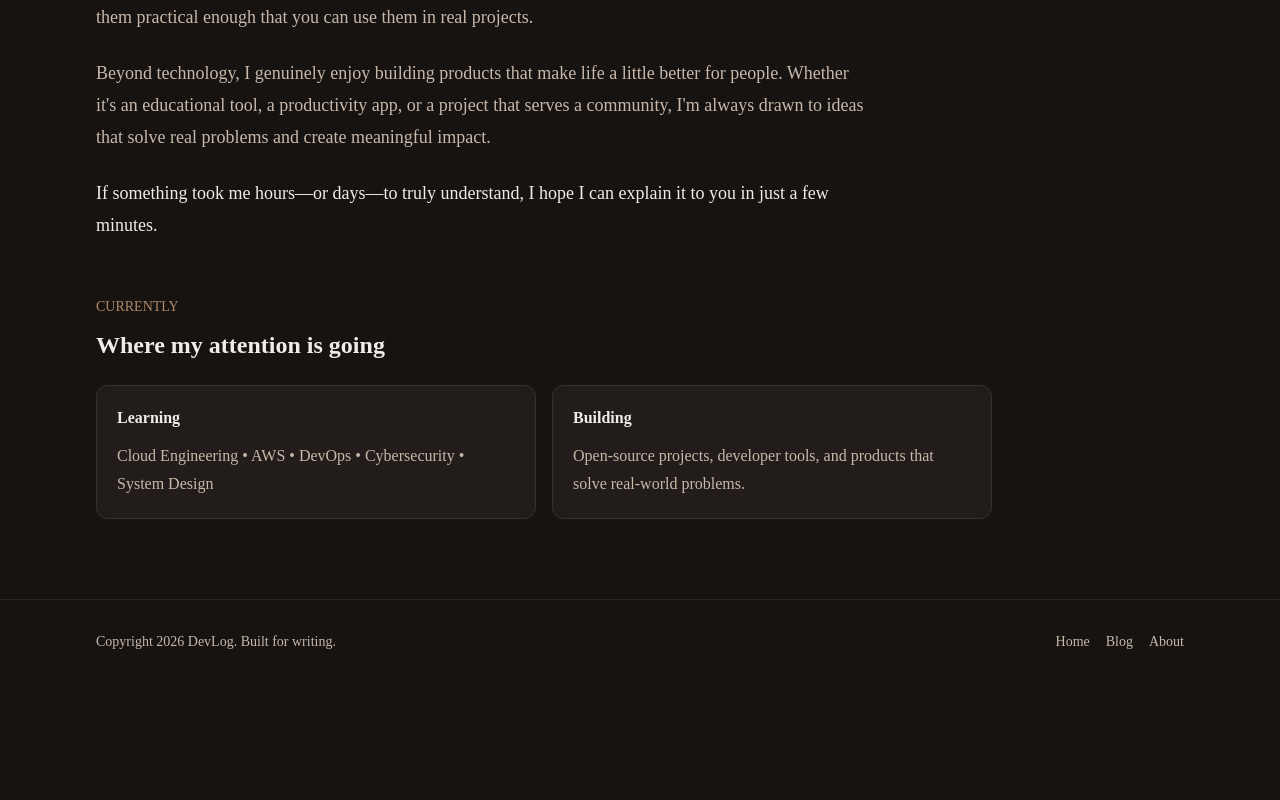
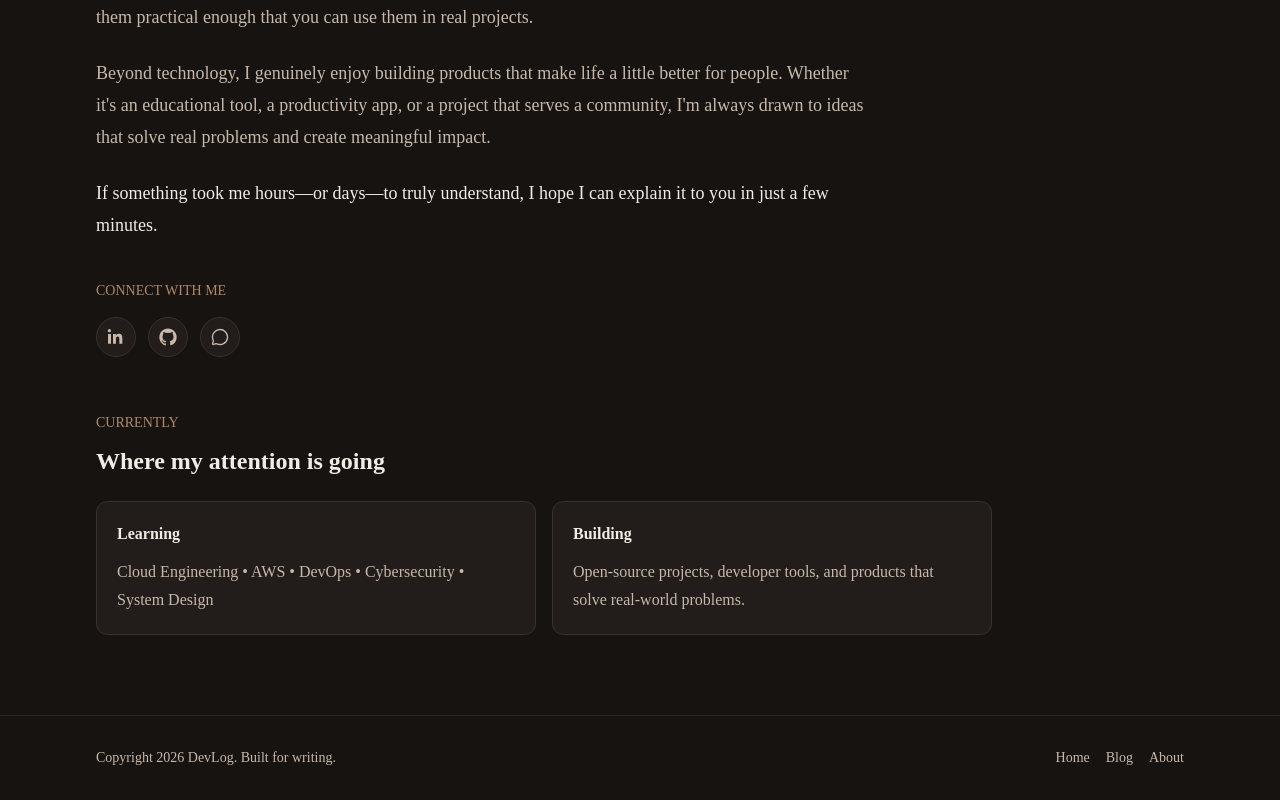
Before and after one commit to IftekharPriyo/personal-blog-site-frontend, a Next.js app: page /about in a window 1280 px wide. Shown: the part 658-1458 px from the top of the page. Before the commit the page ends 1342 px from the top, so only its background shows below. Built offline with nearby package versions, Linux system fonts and the light colour scheme; no server answers.

Commit message:
feat: seo and socials

```diff
--- a/src/app/about/page.tsx
+++ b/src/app/about/page.tsx
@@ -1,4 +1,5 @@
 import type { Metadata } from "next";
+import { SocialLinks } from "@/components/about/social-links";
 import { Container } from "@/components/shared/container";
 import { JsonLd } from "@/components/shared/json-ld";
 import { TypewriterTitle } from "@/components/shared/typewriter-title";
@@ -87,6 +88,15 @@ export default function AboutPage() {
         </p>
       </section>
 
+      <div className="mt-10 max-w-3xl">
+        <p className="text-sm font-medium uppercase text-primary">
+          Connect with me
+        </p>
+        <div className="mt-4">
+          <SocialLinks />
+        </div>
+      </div>
+
       <section className="mt-14 max-w-4xl" aria-labelledby="currently">
         <p className="text-sm font-medium uppercase text-primary">Currently</p>
         <h2 id="currently" className="mt-3 text-2xl font-semibold">
--- a/src/app/layout.tsx
+++ b/src/app/layout.tsx
@@ -41,6 +41,10 @@ const websiteJsonLd = {
       name: siteConfig.author.name,
       url: siteConfig.author.url,
       jobTitle: siteConfig.author.jobTitle,
+      sameAs: [
+        siteConfig.socialLinks.linkedin,
+        siteConfig.socialLinks.github,
+      ],
       description:
         "Software engineer writing about software engineering, cloud, DevOps, and cybersecurity.",
     },
--- /dev/null
+++ b/src/components/about/social-links.tsx
@@ -0,0 +1,64 @@
+import type { SVGProps } from "react";
+import { MessageCircle } from "lucide-react";
+import { siteConfig } from "@/config/site";
+
+function LinkedInIcon(props: SVGProps<SVGSVGElement>) {
+  return (
+    <svg viewBox="0 0 24 24" fill="currentColor" {...props}>
+      <path d="M5.37 3.5A2.18 2.18 0 1 1 1 3.5a2.18 2.18 0 0 1 4.37 0ZM1.38 8.09h3.98V21H1.38V8.09Zm6.63 0h3.82v1.77h.05c.53-1.01 1.83-2.08 3.77-2.08 4.03 0 4.78 2.65 4.78 6.1V21h-3.98v-6.31c0-1.5-.03-3.44-2.1-3.44-2.1 0-2.42 1.64-2.42 3.33V21H8.01V8.09Z" />
+    </svg>
+  );
+}
+
+function GitHubIcon(props: SVGProps<SVGSVGElement>) {
+  return (
+    <svg viewBox="0 0 24 24" fill="currentColor" {...props}>
+      <path d="M12 .7C5.63.7.47 5.86.47 12.23c0 5.1 3.3 9.42 7.88 10.95.58.1.79-.25.79-.56v-2.23c-3.2.7-3.88-1.36-3.88-1.36-.53-1.33-1.28-1.68-1.28-1.68-1.05-.72.08-.7.08-.7 1.16.08 1.77 1.19 1.77 1.19 1.03 1.77 2.7 1.26 3.37.96.1-.75.4-1.26.73-1.55-2.56-.29-5.25-1.28-5.25-5.7 0-1.26.45-2.29 1.19-3.1-.12-.29-.52-1.47.11-3.06 0 0 .97-.31 3.17 1.18a10.98 10.98 0 0 1 5.77 0c2.2-1.49 3.17-1.18 3.17-1.18.63 1.59.23 2.77.11 3.06.74.81 1.19 1.84 1.19 3.1 0 4.43-2.7 5.4-5.27 5.69.42.36.78 1.06.78 2.14v3.18c0 .31.21.67.79.56a11.54 11.54 0 0 0 7.88-10.95C23.53 5.86 18.37.7 12 .7Z" />
+    </svg>
+  );
+}
+
+function WhatsAppIcon(props: SVGProps<SVGSVGElement>) {
+  return <MessageCircle strokeWidth={1.8} {...props} />;
+}
+
+const socialLinks = [
+  {
+    label: "LinkedIn",
+    href: siteConfig.socialLinks.linkedin,
+    icon: LinkedInIcon,
+  },
+  {
+    label: "GitHub",
+    href: siteConfig.socialLinks.github,
+    icon: GitHubIcon,
+  },
+  {
+    label: "WhatsApp",
+    href: siteConfig.socialLinks.whatsapp,
+    icon: WhatsAppIcon,
+  },
+];
+
+export function SocialLinks() {
+  return (
+    <nav aria-label="Social profiles">
+      <ul className="flex items-center gap-3">
+        {socialLinks.map(({ label, href, icon: Icon }) => (
+          <li key={label}>
+            <a
+              href={href}
+              target="_blank"
+              rel="noopener noreferrer me"
+              aria-label={`Visit ${label}`}
+              title={label}
+              className="inline-flex size-10 items-center justify-center rounded-full border border-border bg-card text-muted-foreground transition-colors hover:border-primary/50 hover:bg-primary/5 hover:text-primary focus-visible:outline-none focus-visible:ring-2 focus-visible:ring-ring focus-visible:ring-offset-2 focus-visible:ring-offset-background"
+            >
+              <Icon aria-hidden="true" className="size-[18px]" />
+            </a>
+          </li>
+        ))}
+      </ul>
+    </nav>
+  );
+}
--- a/src/components/blog/post-meta.tsx
+++ b/src/components/blog/post-meta.tsx
@@ -10,21 +10,6 @@ interface PostMetaProps {
 export function PostMeta({ post, showAuthor = false }: PostMetaProps) {
   return (
     <p className="text-xs font-medium uppercase text-muted-foreground/75">
-      {showAuthor ? (
-        <>
-          By{" "}
-          <Link
-            href="/about"
-            rel="author"
-            className="transition-colors hover:text-primary"
-          >
-            {siteConfig.author.name}
-          </Link>
-          <span className="px-2 text-primary/70" aria-hidden="true">
-            /
-          </span>
-        </>
-      ) : null}
       <time dateTime={post.date}>
         {new Intl.DateTimeFormat("en", {
           month: "short",
@@ -36,6 +21,21 @@ export function PostMeta({ post, showAuthor = false }: PostMetaProps) {
         /
       </span>
       {post.readingTime}
+      {showAuthor ? (
+        <>
+          <span className="px-2 text-primary/70" aria-hidden="true">
+            /
+          </span>
+          By{" "}
+          <Link
+            href="/about"
+            rel="author"
+            className="transition-colors hover:text-primary"
+          >
+            {siteConfig.author.name}
+          </Link>
+        </>
+      ) : null}
     </p>
   );
 }
--- a/src/config/site.ts
+++ b/src/config/site.ts
@@ -13,6 +13,11 @@ export const siteConfig = {
     jobTitle: "Software Engineer",
     url: `${siteUrl}/about`,
   },
+  socialLinks: {
+    linkedin: "https://www.linkedin.com/in/md-iftekhar-ali/",
+    github: "https://github.com/IftekharPriyo",
+    whatsapp: "https://wa.me/8801521429852",
+  },
   navItems: [
     { label: "Home", href: "/" },
     { label: "Blog", href: "/blog" },
```
